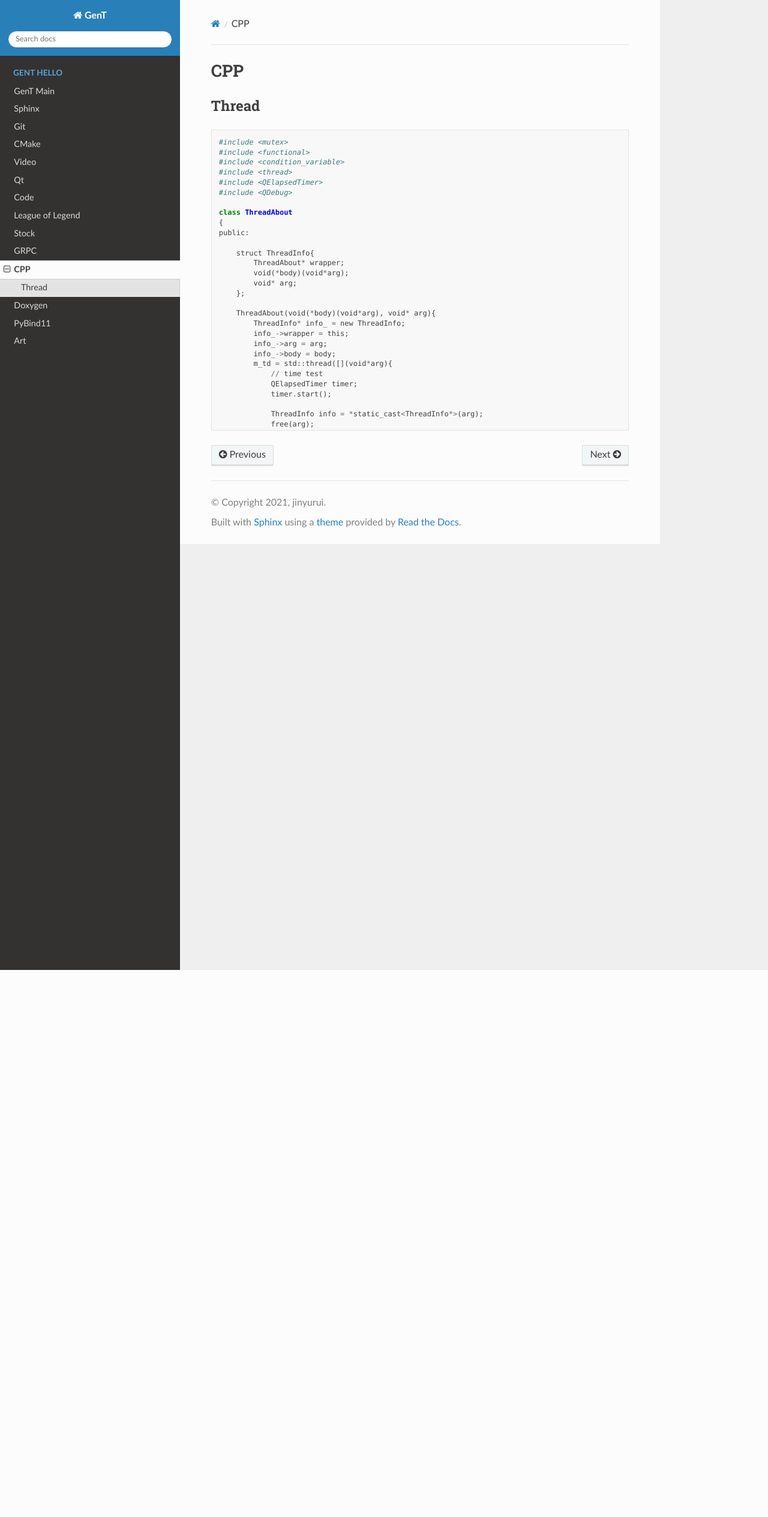
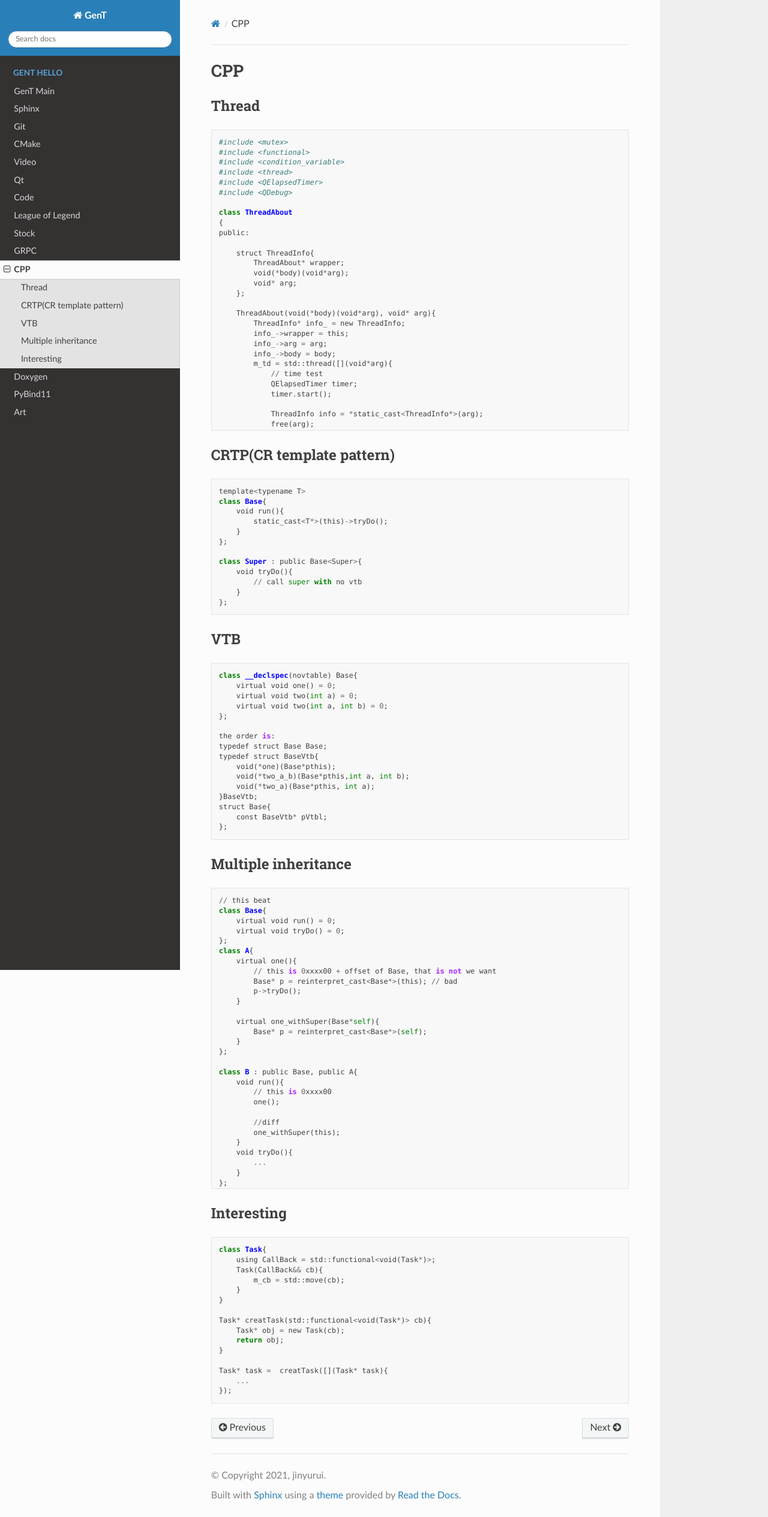
Before and after one commit to jinyurui/GenT, a Sphinx documentation site: the page built from source/cpp/cpp.rst, in a window 1280 px wide. Shown: the whole page at 60% size. Built offline with Sphinx 7.4.7 and the Read the Docs theme 2.0.0, drawn with Linux system fonts in a browser that asks for light colours; before the commit the page ends 1617 px from its top, so only the background shows below that.

Commit message:
update cpp

```diff
--- a/source/cpp/cpp.rst
+++ b/source/cpp/cpp.rst
@@ -76,3 +76,96 @@ Thread
         std::mutex m_mutex;
         std::condition_variable m_condition;
     };
+
+
+CRTP(CR template pattern)
+++++++++++++++++++++++++++++++
+.. code::
+
+    template<typename T>
+    class Base{
+        void run(){
+            static_cast<T*>(this)->tryDo();
+        }
+    };
+
+    class Super : public Base<Super>{
+        void tryDo(){
+            // call super with no vtb
+        }
+    };
+
+VTB
+++++++++++++++++++++++++
+.. code::
+
+    class __declspec(novtable) Base{
+        virtual void one() = 0;
+        virtual void two(int a) = 0;
+        virtual void two(int a, int b) = 0;
+    };
+
+    the order is:
+    typedef struct Base Base;
+    typedef struct BaseVtb{
+        void(*one)(Base*pthis);
+        void(*two_a_b)(Base*pthis,int a, int b);
+        void(*two_a)(Base*pthis, int a);
+    }BaseVtb;
+    struct Base{
+        const BaseVtb* pVtbl;
+    };
+
+Multiple inheritance
++++++++++++++++++++++++++
+.. code::
+
+    // this beat
+    class Base{
+        virtual void run() = 0;
+        virtual void tryDo() = 0;
+    };
+    class A{
+        virtual one(){
+            // this is 0xxxx00 + offset of Base, that is not we want
+            Base* p = reinterpret_cast<Base*>(this); // bad
+            p->tryDo();
+        }
+
+        virtual one_withSuper(Base*self){
+            Base* p = reinterpret_cast<Base*>(self);
+        }
+    };
+
+    class B : public Base, public A{
+        void run(){
+            // this is 0xxxx00
+            one();
+
+            //diff
+            one_withSuper(this);
+        }
+        void tryDo(){
+            ...
+        }
+    };
+
+Interesting
+++++++++++++++++++++++
+.. code::
+
+    class Task{
+        using CallBack = std::functional<void(Task*)>;
+        Task(CallBack&& cb){
+            m_cb = std::move(cb);
+        }
+    }
+
+    Task* creatTask(std::functional<void(Task*)> cb){
+        Task* obj = new Task(cb);
+        return obj;
+    }
+
+    Task* task =  creatTask([](Task* task){
+        ...
+    });
```
